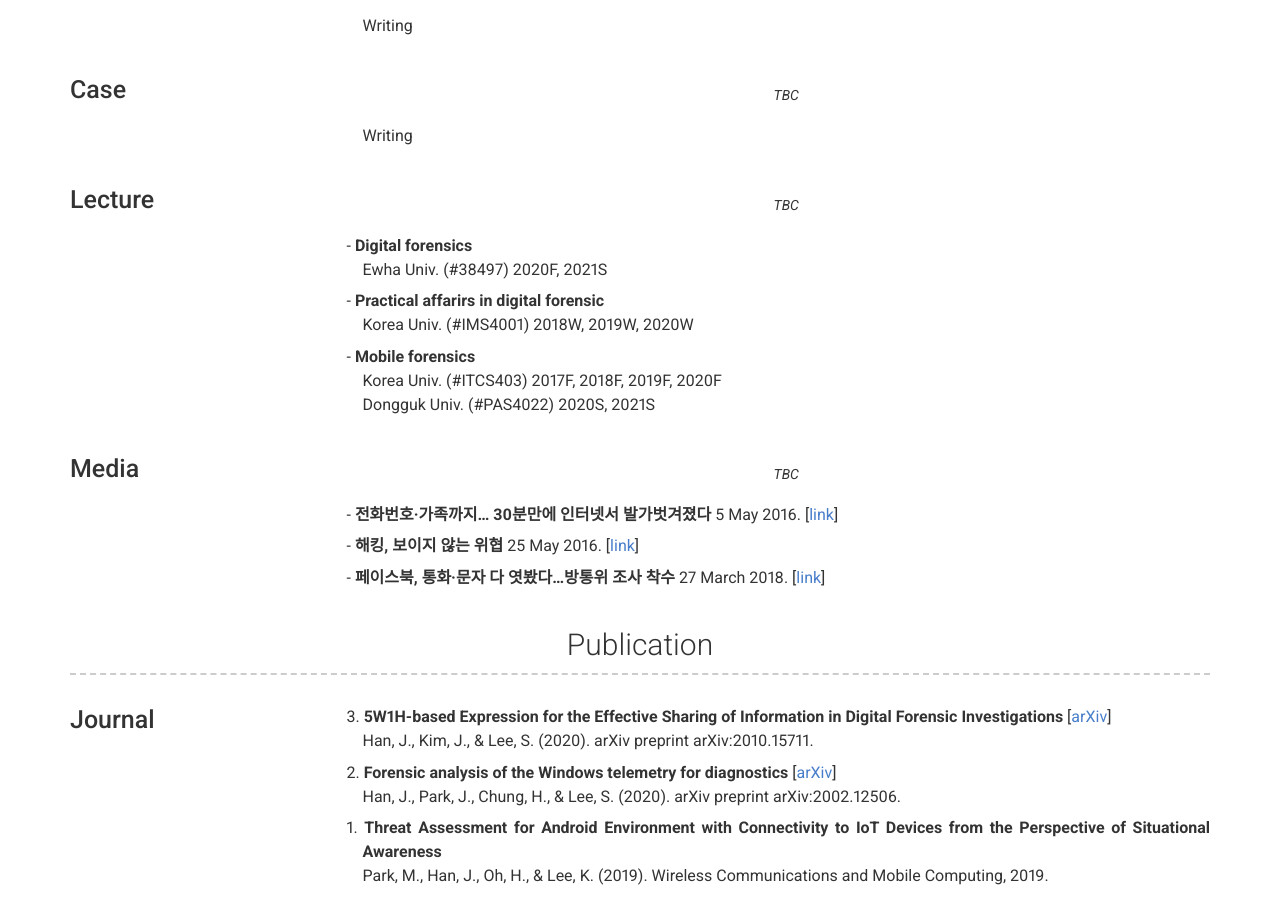
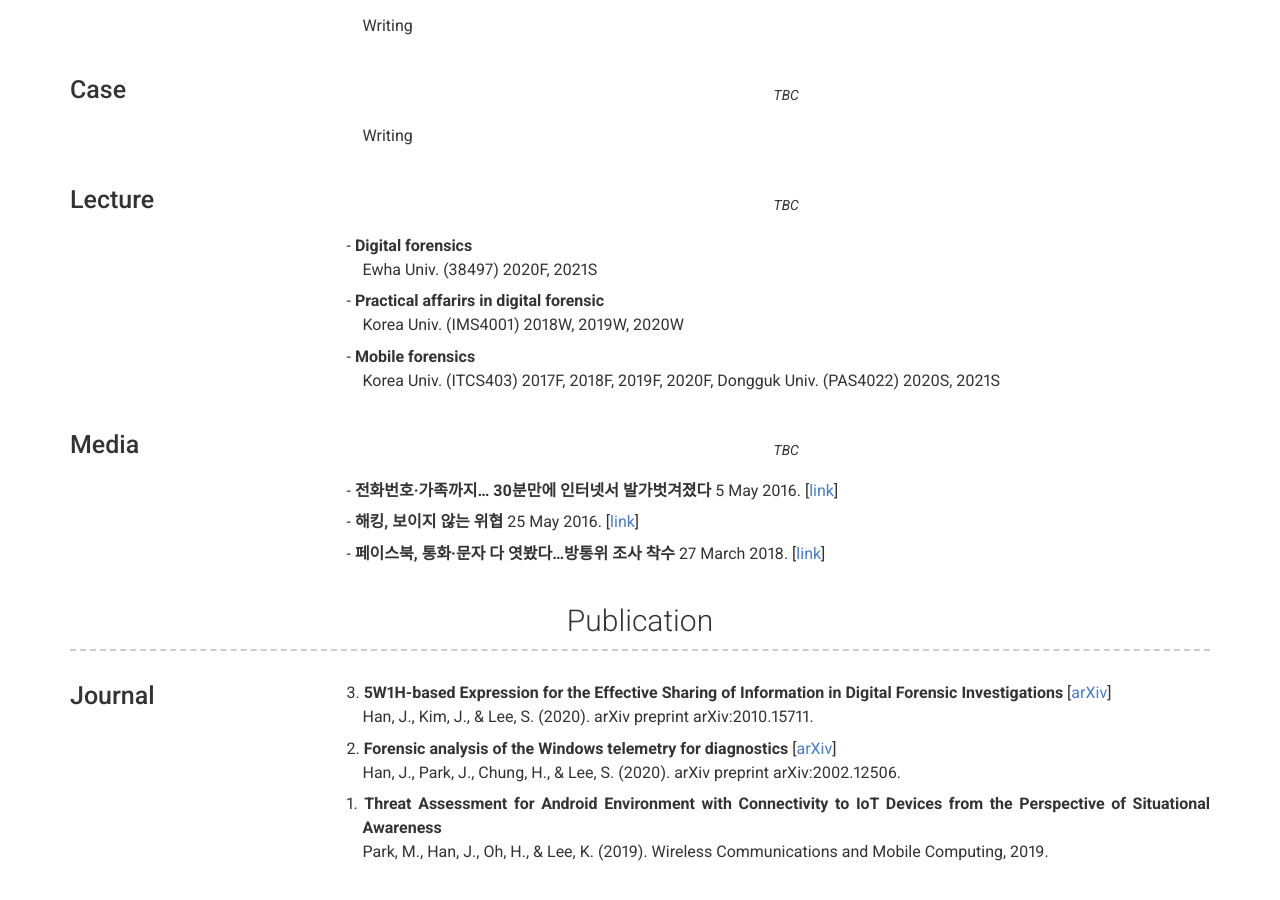
Before and after one commit to JaehyeokHan/jaehyeokhan.github.io, a Jekyll site: the page built from index.md, in a window 1280 px wide and 900 px high, scrolled down 1471 px. Built offline with Jekyll 4.4.1, drawn with Linux system fonts in a browser that asks for light colours; nearby versions of some CDN libraries.

Commit message:
Update _config.yml

```diff
--- a/_config.yml
+++ b/_config.yml
@@ -125,9 +125,9 @@ content:
         quote: >
           TBC
         description: | # this will include new lines to allow paragraphs
-          <p style="text-indent: -1em;">- <b>Digital forensics</b><br> Ewha Univ. (&#35;38497) 2020F, 2021S</p>
-          <p style="text-indent: -1em;">- <b>Practical affarirs in digital forensic</b><br> Korea Univ. (&#35;IMS4001) 2018W, 2019W, 2020W</p>
-          <p style="text-indent: -1em;">- <b>Mobile forensics</b><br> Korea Univ. (&#35;ITCS403) 2017F, 2018F, 2019F, 2020F<br> Dongguk Univ. (&#35;PAS4022) 2020S, 2021S</p>
+          <p style="text-indent: -1em;">- <b>Digital forensics</b><br> Ewha Univ. (38497) 2020F, 2021S</p>
+          <p style="text-indent: -1em;">- <b>Practical affarirs in digital forensic</b><br> Korea Univ. (IMS4001) 2018W, 2019W, 2020W</p>
+          <p style="text-indent: -1em;">- <b>Mobile forensics</b><br> Korea Univ. (ITCS403) 2017F, 2018F, 2019F, 2020F, Dongguk Univ. (PAS4022) 2020S, 2021S</p>
 
       - layout: left
         title: Media
@@ -137,7 +137,6 @@ content:
           <p style="text-indent: -1em;">- <b>전화번호·가족까지… 30분만에 인터넷서 발가벗겨졌다</b> 5 May 2016. [<A href = "https://www.chosun.com/site/data/html_dir/2016/05/05/2016050500174.html" target = "top">link</A>]</p>
           <p style="text-indent: -1em;">- <b>해킹, 보이지 않는 위협</b> 25 May 2016. [<A href = "https://science.ytn.co.kr/program/program_view.php?s_mcd=1191&s_hcd=&key=201605260916329470&page=1" target = "top">link</A>]</p>
           <p style="text-indent: -1em;">- <b>페이스북, 통화·문자 다 엿봤다…방통위 조사 착수</b> 27 March 2018. [<A href = "https://news.sbs.co.kr/news/endPage.do?news_id=N1004685651" target = "top">link</A>]</p>
-
 #쟁점 태블릿PC의 검찰 포렌식 분석결과에 대한 해설서
 
   - title: Publication
```
